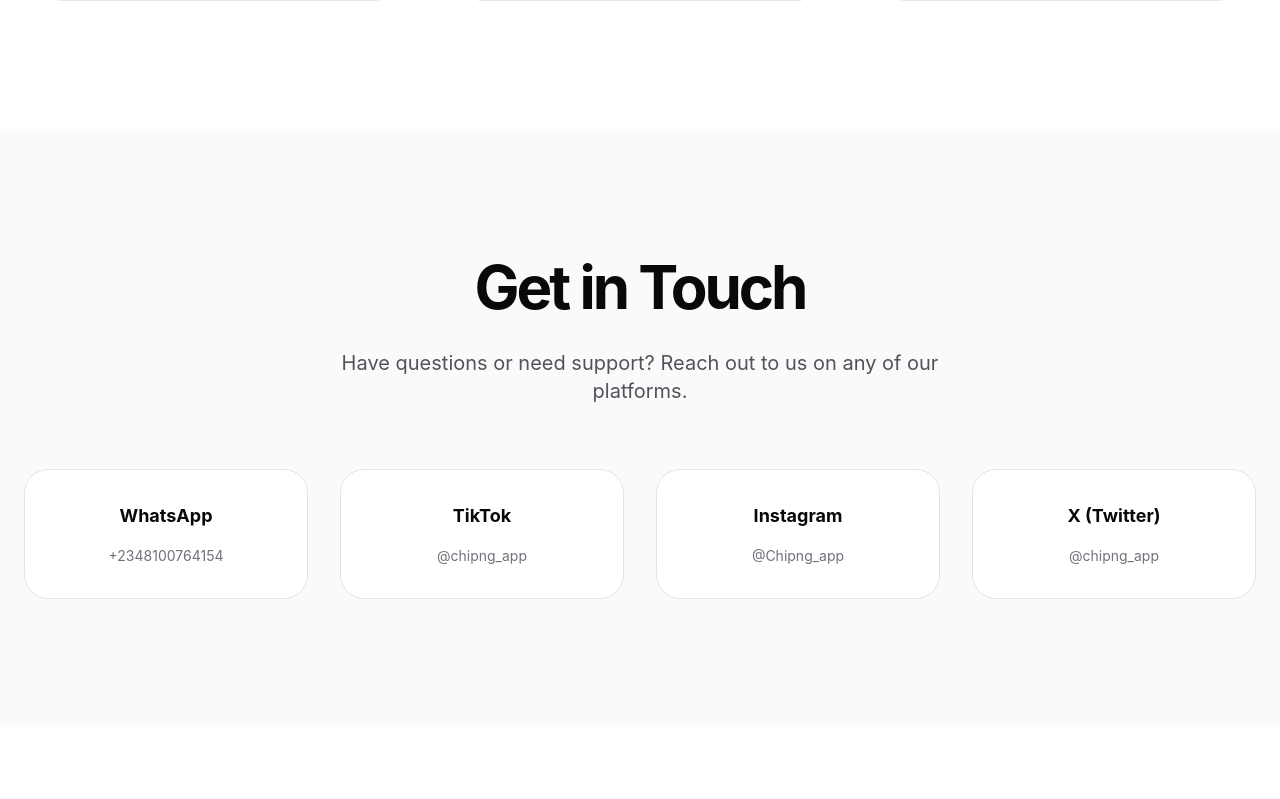
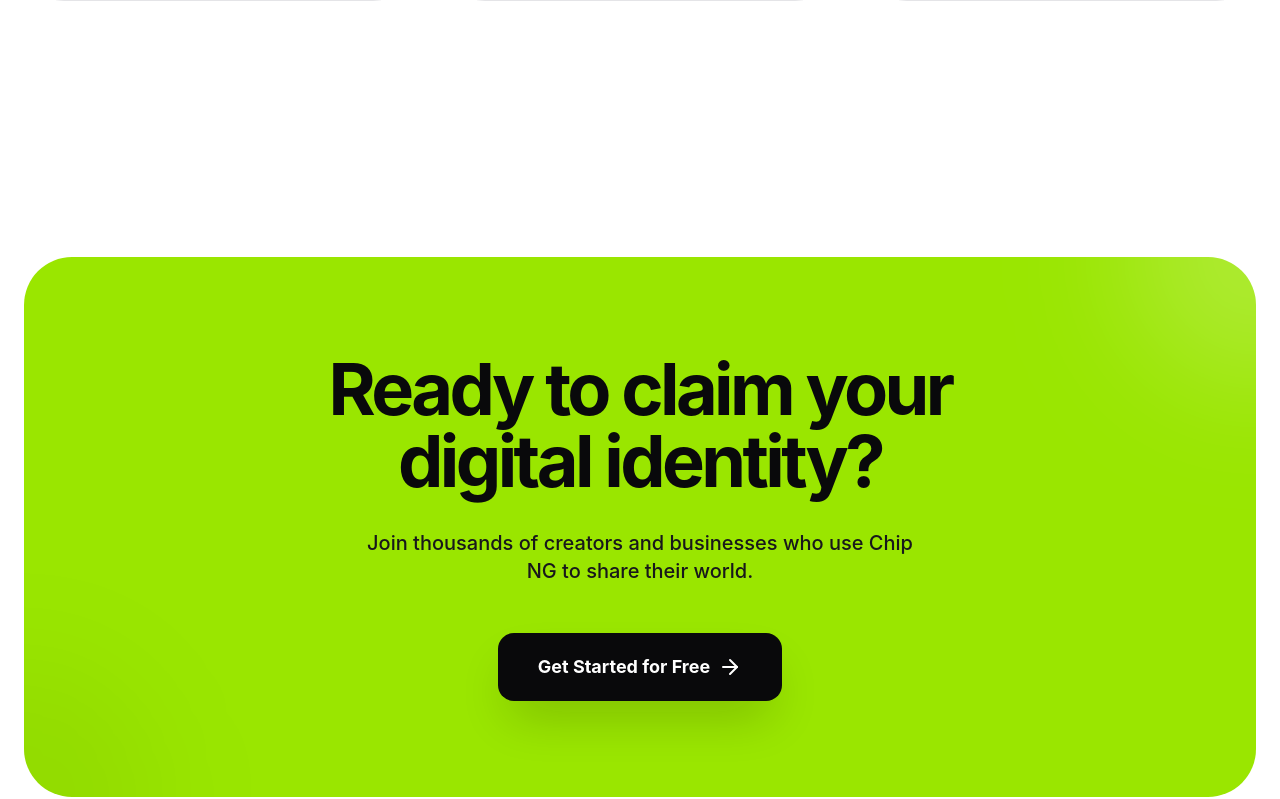
Before and after one commit to vickdennis/New-Chipng, a React (Vite) app: page / in a window 1280 px wide. Shown: the part 1084-1883 px from the top of the page. Built offline with nearby package versions, Linux system fonts and the light colour scheme; no server answers; the database is empty.

Commit message:
feat: Update social links and remove redundant contact section
Refactors the footer to use updated social media links. Removes the duplicate "Get in Touch" section from the landing page, consolidating contact information within the footer.

```diff
--- a/src/components/Footer.tsx
+++ b/src/components/Footer.tsx
@@ -25,10 +25,9 @@
     {
       title: 'Social',
       links: [
-        { name: 'X (Twitter)', path: 'https://x.com/chipng_app' },
-        { name: 'Instagram', path: 'https://instagram.com/Chipng_app' },
-        { name: 'TikTok', path: 'https://tiktok.com/@chipng_app' },
-        { name: 'WhatsApp', path: 'https://wa.me/2348100764154' },
+        { name: 'Twitter', path: 'https://twitter.com/chipng' },
+        { name: 'Instagram', path: 'https://instagram.com/chipng' },
+        { name: 'LinkedIn', path: 'https://linkedin.com/company/chipng' },
       ],
     },
   ];
--- a/src/pages/LandingPage.tsx
+++ b/src/pages/LandingPage.tsx
@@ -138,36 +138,6 @@
       {/* Blog Section */}
       <BlogSection />
 
-      {/* Contact Section */}
-      <section id="contact" className="py-32 bg-zinc-50 dark:bg-zinc-900/30">
-        <div className="max-w-7xl mx-auto px-6 text-center">
-          <h2 className="text-4xl md:text-6xl font-bold tracking-tighter mb-8">Get in Touch</h2>
-          <p className="text-xl text-zinc-600 dark:text-zinc-400 mb-16 max-w-2xl mx-auto">
-            Have questions or need support? Reach out to us on any of our platforms.
-          </p>
-
-          <div className="grid grid-cols-2 md:grid-cols-4 gap-8">
-            {[
-              { name: 'WhatsApp', value: '+2348100764154', path: 'https://wa.me/2348100764154', color: 'hover:text-green-500' },
-              { name: 'TikTok', value: '@chipng_app', path: 'https://tiktok.com/@chipng_app', color: 'hover:text-pink-500' },
-              { name: 'Instagram', value: '@Chipng_app', path: 'https://instagram.com/Chipng_app', color: 'hover:text-purple-500' },
-              { name: 'X (Twitter)', value: '@chipng_app', path: 'https://x.com/chipng_app', color: 'hover:text-blue-500' }
-            ].map((contact) => (
-              <a
-                key={contact.name}
-                href={contact.path}
-                target="_blank"
-                rel="noopener noreferrer"
-                className={`flex flex-col items-center gap-4 p-8 bg-white dark:bg-zinc-900 border border-zinc-200 dark:border-zinc-800 rounded-3xl transition-all hover:scale-105 ${contact.color}`}
-              >
-                <span className="font-bold text-lg">{contact.name}</span>
-                <span className="text-zinc-500 dark:text-zinc-400 text-sm">{contact.value}</span>
-              </a>
-            ))}
-          </div>
-        </div>
-      </section>
-
       {/* CTA Section */}
       <section className="py-32 bg-white dark:bg-zinc-950">
         <div className="max-w-7xl mx-auto px-6">
```
